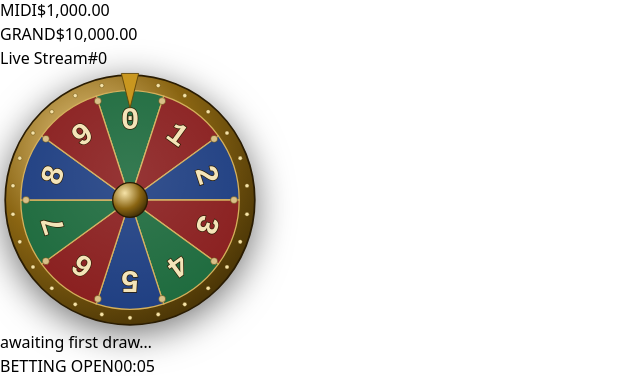
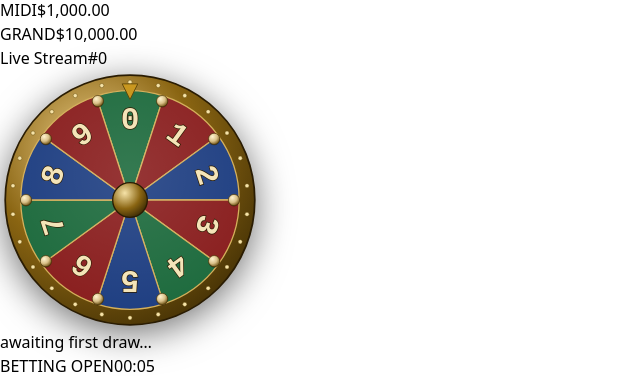
Before and after one commit to milerdo/chains, a React (Vite) app: page / in a window 1280 px wide. Shown: the part 172-552 px from the top of the page, without its empty margins (0-640 px from the left). Built offline with nearby package versions, Linux system fonts and the light colour scheme.

Commit message:
nicer wheel

```diff
--- a/src/components/Wheel.tsx
+++ b/src/components/Wheel.tsx
@@ -2,18 +2,24 @@
 // CHAINS — Wheel (classic mechanical prize wheel, Section 22 / CLAUDE.md §8)
 // Rendered entirely in SVG so the disc, pegs, and digits share one
 // coordinate space and one rotation — no parent/child CSS transform
-// composition to get subtly out of sync (see conversation history: that
-// was the root cause of the previous alignment bugs).
+// composition to get subtly out of sync.
 //
 // Rotation convention (derive once, use everywhere):
 //   - Rotating group transform = rotate(-spinAngle, 150, 150)
 //   - Digit i's UNROTATED center sits at angle i*36° clockwise-from-top
+//   - Digit i's WEDGE spans [i*36-18, i*36+18) degrees (centered on i)
 //   - After rotation, digit under the fixed top pointer satisfies
-//     i*36 - spinAngle ≡ 0 (mod 360)  =>  i = floor(norm(spinAngle)/36)
-//   - digitAtSpinAngle() below implements exactly that, unnegated, and
+//     i*36 - spinAngle ≡ 0 (mod 360)  =>  i = floor((norm(spinAngle)+18)/36)
+//   - digitAtSpinAngle() below implements exactly that, and
 //     spinAngleRef.current is used directly (no sign flip at call sites)
 //     for both the live display digit AND the landing-target math, so the
 //     two can never disagree.
+//
+// Engine separation unchanged: the true digit is decided by the engine the
+// instant DRAWING begins and only reaches this component via useGame's
+// reveal-delayed `currentDraw`. Until that arrives, the wheel spins
+// indeterminately — it doesn't know the target, so it only ever moves
+// forward, never backward, never changes mid-animation.
 // ============================================================================
 
 import { useEffect, useRef, useState } from 'react';
@@ -41,15 +47,19 @@ const DIGIT_R = 92;
 const HUB_R = 20;
 const RIVET_R = 136;
 const RIVET_COUNT = 26;
+const PEG_VISUAL_R = 6.5; // raised-bump size — large enough to read as physical
 
 // Digit -> wedge color, matching the reference wheel's G/R/B sector pattern.
-const WEDGE_COLORS = ['#1e6b3e', '#8a1f1f', '#1f3f82', '#8a1f1f', '#1e6b3e', '#1f3f82', '#8a1f1f', '#1e6b3e', '#1f3f82', '#8a1f1f'];
+const WEDGE_COLORS = [
+  '#1e6b3e', '#8a1f1f', '#1f3f82', '#8a1f1f', '#1e6b3e',
+  '#1f3f82', '#8a1f1f', '#1e6b3e', '#1f3f82', '#8a1f1f',
+];
 
 // --- Animation timing ----------------------------------------------------
-const MAX_SPIN_SPEED_DEG_PER_SEC = 280; // ~0.78 rev/sec cruise — brisk but mechanical, not frantic
+const MAX_SPIN_SPEED_DEG_PER_SEC = 280; // ~0.78 rev/sec cruise — brisk but mechanical
 const SPIN_ACCEL_TIME_CONSTANT_SEC = 0.35;
-const LANDING_TARGET_MS = 2800; // desired natural landing feel at 1x speed
-const MIN_APPROACH_MS = 900;
+const MIN_APPROACH_MS = 300;
+const MAX_APPROACH_MS = 1800; // hard cap so landing duration can never balloon
 const INSTANT_THRESHOLD_MS = 60;
 const FLAPPER_CLICK_MS = 150;
 
@@ -58,14 +68,19 @@ function pt(angleDeg: number, r: number): { x: number; y: number } {
   return { x: CX + r * Math.cos(rad), y: CY + r * Math.sin(rad) };
 }
 
+// Boundary math matches the wedge geometry exactly: wedge i spans
+// [i*36-18, i*36+18), so the digit flip must happen at the half-step
+// offset, not at raw multiples of 36 (that mismatch was the "digit
+// changes before the visual border" bug).
 function digitAtSpinAngle(spinAngle: number): number {
   const normalized = ((spinAngle % 360) + 360) % 360;
-  return Math.floor(normalized / HOLE_STEP_DEG) % 10;
+  return Math.floor((normalized + HOLE_STEP_DEG / 2) / HOLE_STEP_DEG) % 10;
 }
 
-// Linear deceleration to exactly zero: eased'(0) = 2 * (distance/duration),
-// which is what lets the landing phase start at the wheel's true current
-// speed (see effect 2) instead of jumping.
+// Uniform deceleration to exactly zero: eased'(0) = 2 * (distance/duration).
+// Paired with a duration derived from the wheel's REAL current speed, this
+// guarantees the landing phase starts at the wheel's actual velocity —
+// never a jump.
 function easeOutQuad(t: number): number {
   return 1 - (1 - t) * (1 - t);
 }
@@ -138,8 +153,10 @@ export function Wheel() {
   }, [phase]);
 
   // Effect 2 — the true digit is revealed. Decelerate uniformly from the
-  // wheel's actual current speed to zero, landing exactly on it. This is
-  // the ONLY place the real digit is ever shown.
+  // wheel's actual current speed to zero, landing exactly on it, traveling
+  // only the minimum forward distance to the target (no artificial extra
+  // revolutions — that's what was causing the landing to run too long).
+  // This is the ONLY place the real digit is ever shown.
   useEffect(() => {
     if (!currentDraw || currentDraw.drawIndex === prevRevealedDrawIndexRef.current) return;
     prevRevealedDrawIndexRef.current = currentDraw.drawIndex;
@@ -157,7 +174,7 @@ export function Wheel() {
     const wasInstant = performance.now() - spinStartTimeRef.current < INSTANT_THRESHOLD_MS;
     const currentAtStart = digitAtSpinAngle(spinAngleRef.current);
     const rawTicks = (targetDigit - currentAtStart + 10) % 10;
-    const baseTicks = rawTicks === 0 ? HOLE_COUNT : rawTicks;
+    const ticks = rawTicks === 0 ? HOLE_COUNT : rawTicks; // minimum forward distance only
 
     function land(finalAngle: number) {
       spinAngleRef.current = finalAngle;
@@ -170,22 +187,19 @@ export function Wheel() {
     }
 
     if (wasInstant) {
-      land(spinAngleRef.current + baseTicks * HOLE_STEP_DEG);
+      land(spinAngleRef.current + ticks * HOLE_STEP_DEG);
       return;
     }
 
-    // Pick a number of extra full revolutions so the total distance, at
-    // the wheel's REAL current speed, takes close to LANDING_TARGET_MS —
-    // then recompute the exact duration from that distance so velocity
-    // continuity (see easeOutQuad) is exact, not approximate.
+    const distanceDeg = ticks * HOLE_STEP_DEG;
+    // Duration derived from the wheel's actual real-time speed (uniform-
+    // deceleration model: distance = v0*T/2), clamped to a sane window —
+    // physically consistent (no jump) AND bounded (no runaway duration).
     const v0 = Math.max(60, lastAngularSpeedRef.current);
-    const targetMs = LANDING_TARGET_MS / speedMultiplierRef.current;
-    const idealDistanceDeg = (v0 * (targetMs / 1000)) / 2;
-    const idealTicks = idealDistanceDeg / HOLE_STEP_DEG;
-    const extraRevolutions = Math.max(1, Math.round((idealTicks - baseTicks) / HOLE_COUNT));
-    const ticks = baseTicks + extraRevolutions * HOLE_COUNT;
-    const distanceDeg = ticks * HOLE_STEP_DEG;
-    const approachDurationMs = Math.max(MIN_APPROACH_MS, (2 * distanceDeg) / v0 * 1000);
+    const approachDurationMs = Math.min(
+      MAX_APPROACH_MS,
+      Math.max(MIN_APPROACH_MS, ((2 * distanceDeg) / v0) * 1000),
+    );
     const targetAngle = spinAngleRef.current + distanceDeg;
 
     const startAngle = spinAngleRef.current;
@@ -241,12 +255,11 @@ export function Wheel() {
       </div>
 
       <div className="mt-5 flex flex-col items-center">
-        <svg
-          width={260}
-          height={260}
-          viewBox="0 0 300 300"
-          style={{ filter: 'drop-shadow(0 8px 18px rgba(0,0,0,0.55))' }}
-        >
+        {/* Shadow lives on this static wrapper, NOT on the svg that
+            contains the rotating transform — filters recomputed against
+            an animating transform is what caused the center "wobble". */}
+        <div style={{ filter: 'drop-shadow(0 8px 18px rgba(0,0,0,0.55))' }}>
+          <svg width={260} height={260} viewBox="0 0 300 300">
             <defs>
               <radialGradient id="frameGrad" cx="35%" cy="30%" r="75%">
                 <stop offset="0%" stopColor="#eecf8a" />
@@ -262,6 +275,11 @@ export function Wheel() {
                 <stop offset="0%" stopColor="#ffffff" stopOpacity="0.10" />
                 <stop offset="100%" stopColor="#ffffff" stopOpacity="0" />
               </radialGradient>
+              <radialGradient id="pegGrad" cx="35%" cy="30%" r="75%">
+                <stop offset="0%" stopColor="#fff3cf" />
+                <stop offset="55%" stopColor="#d9c088" />
+                <stop offset="100%" stopColor="#6b4f10" />
+              </radialGradient>
             </defs>
 
             {/* Fixed outer frame — never rotates */}
@@ -271,11 +289,22 @@ export function Wheel() {
             {/* Fixed rivets */}
             {Array.from({ length: RIVET_COUNT }, (_, i) => {
               const p = pt((360 / RIVET_COUNT) * i, RIVET_R);
-            return <circle key={`rivet-${i}`} cx={p.x} cy={p.y} r={2.4} fill="#f6e3a8" stroke="#5c4409" strokeWidth={0.5} />;
+              return (
+                <circle
+                  key={`rivet-${i}`}
+                  cx={p.x}
+                  cy={p.y}
+                  r={2.4}
+                  fill="#f6e3a8"
+                  stroke="#5c4409"
+                  strokeWidth={0.5}
+                />
+              );
             })}
 
-          {/* Rotating disc — wedges, pegs, and digits share ONE transform,
-              so they can never drift out of sync with each other. */}
+            {/* Rotating disc — wedges, pegs, and digits share ONE
+                transform, so they can never drift out of sync with each
+                other. */}
             <g transform={`rotate(${-displayRotation} ${CX} ${CY})`}>
               {WEDGE_COLORS.map((color, i) => {
                 const start = i * HOLE_STEP_DEG - HOLE_STEP_DEG / 2;
@@ -298,12 +327,24 @@ export function Wheel() {
               {/* Subtle sheen overlay for depth, no isolated "shine spot" */}
               <circle cx={CX} cy={CY} r={RIM_INNER_R} fill="url(#sheenGrad)" />
 
-            {/* Pegs at wedge BOUNDARIES, not on digits */}
+              {/* Pegs at wedge BOUNDARIES, not on digits — enlarged,
+                  beveled, with a soft drop "seat" so they read as raised
+                  physical bumps the flapper catches on. */}
               {Array.from({ length: HOLE_COUNT }, (_, i) => {
                 const angle = i * HOLE_STEP_DEG - HOLE_STEP_DEG / 2;
                 const p = pt(angle, PEG_R);
                 return (
-                <circle key={`peg-${i}`} cx={p.x} cy={p.y} r={4} fill="#d9c088" stroke="#5c4409" strokeWidth={0.6} />
+                  <g key={`peg-${i}`}>
+                    <circle cx={p.x} cy={p.y + 1} r={PEG_VISUAL_R} fill="#1a1200" opacity={0.4} />
+                    <circle
+                      cx={p.x}
+                      cy={p.y}
+                      r={PEG_VISUAL_R}
+                      fill="url(#pegGrad)"
+                      stroke="#4a3506"
+                      strokeWidth={0.8}
+                    />
+                  </g>
                 );
               })}
 
@@ -337,8 +378,8 @@ export function Wheel() {
             </g>
 
             {/* Fixed pivot + flapper — always at top, never orbits. Tip
-              touches the rim at angle 0 by construction (SVG coordinates,
-              not CSS flex layout), so it can't drift off-center. */}
+                reaches exactly to the peg ring so it visually makes
+                contact rather than stopping short. */}
             <circle cx={CX} cy={22} r={5} fill="url(#frameGrad)" stroke="#2a1c02" strokeWidth={1} />
             <g
               key={flapperTick}
@@ -348,7 +389,7 @@ export function Wheel() {
               }}
             >
               <polygon
-              points={`${CX - 10},4 ${CX + 10},4 ${CX},${RIM_OUTER_R - RIM_INNER_R + 26}`}
+                points={`${CX - 9},16 ${CX + 9},16 ${CX},34`}
                 fill="#c9971f"
                 stroke="#5c4409"
                 strokeWidth={1}
@@ -363,6 +404,7 @@ export function Wheel() {
               }
             `}</style>
           </svg>
+        </div>
 
         <div className="mt-4 flex items-center gap-1.5">
           {recentDigits.length === 0 && (
```
Lines whose indentation alone changed are shown as unchanged.
